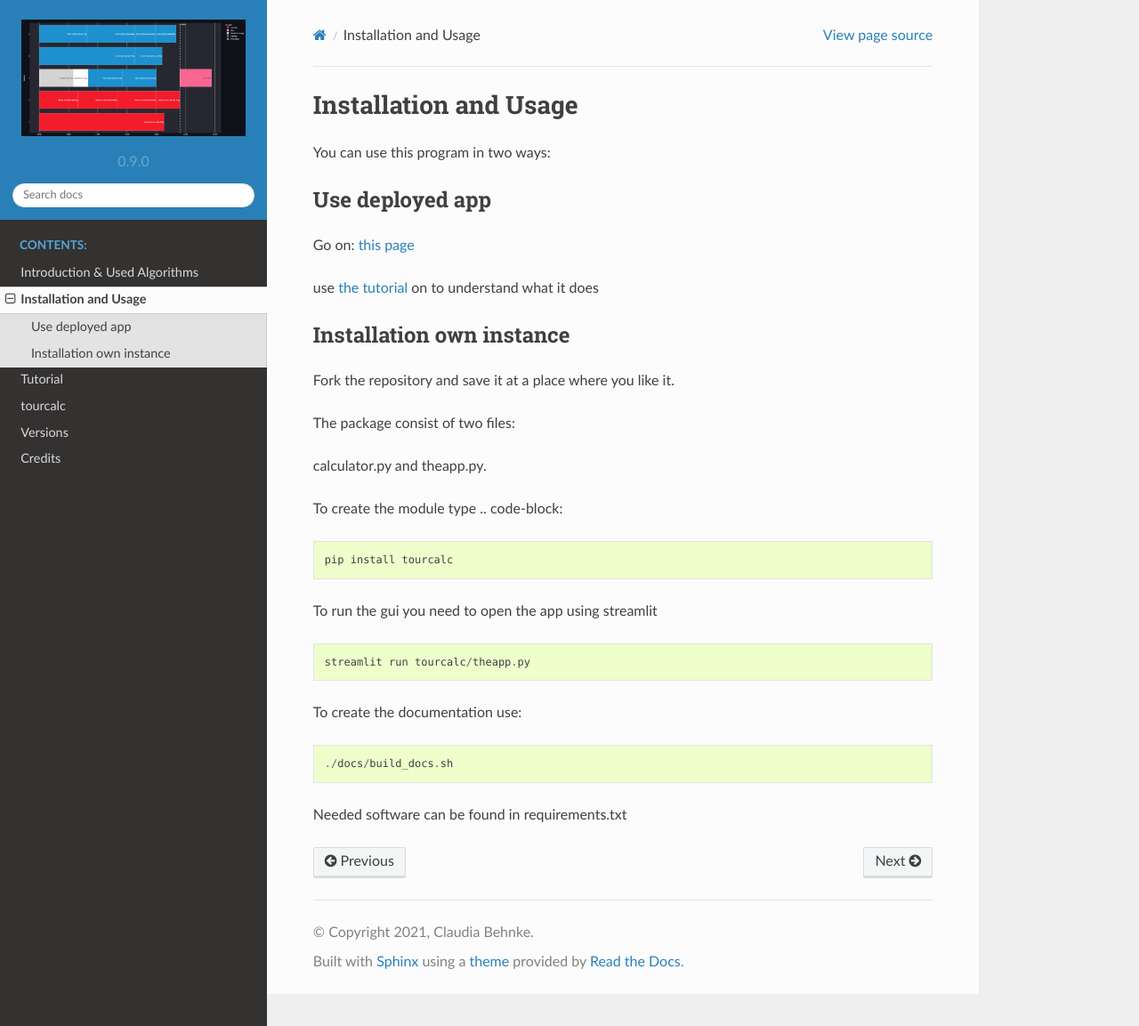
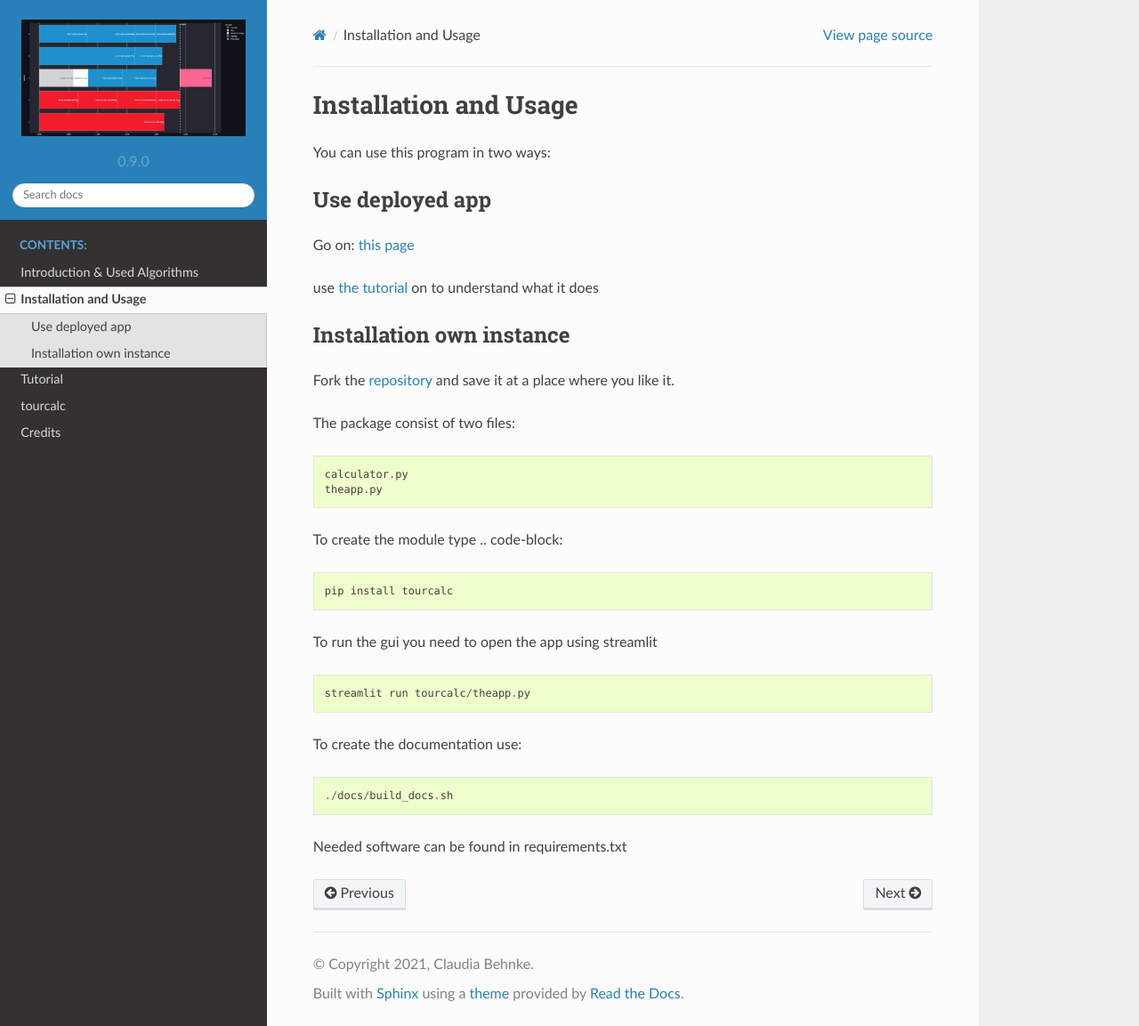
Before and after one commit to ClaudiaBehnke86/TournamentCalculator, a Sphinx documentation site: the page built from docs/source/readme.rst, in a window 1280 px wide and 1153 px high. Shown: the whole window at 89% size. Built offline with Sphinx 7.4.7 and the Read the Docs theme 2.0.0, drawn with Linux system fonts in a browser that asks for light colours.

Commit message:
updates documentation

```diff
--- a/README.rst
+++ b/README.rst
@@ -16,12 +16,14 @@
 Installation own instance
 =========================
 
-Fork the repository and save it at a place where you like it.
+Fork the `repository <https://github.com/ClaudiaBehnke86/TournamentCalculator>`_ and save it at a place where you like it.
 
 The package consist of two files:
 
-calculator.py and theapp.py.
+.. code-block::
 
+    calculator.py
+    theapp.py
 
 To create the module type
 .. code-block::
--- a/docs/source/index.rst
+++ b/docs/source/index.rst
@@ -9,7 +9,6 @@
    readme
    tutorial
    modules
-   versions
    authors
 
 
--- a/docs/source/versions.rst
+++ /dev/null
@@ -1,3 +0,0 @@
-========
-Versions
-========
```
Also changed, not shown: 2 other files.
